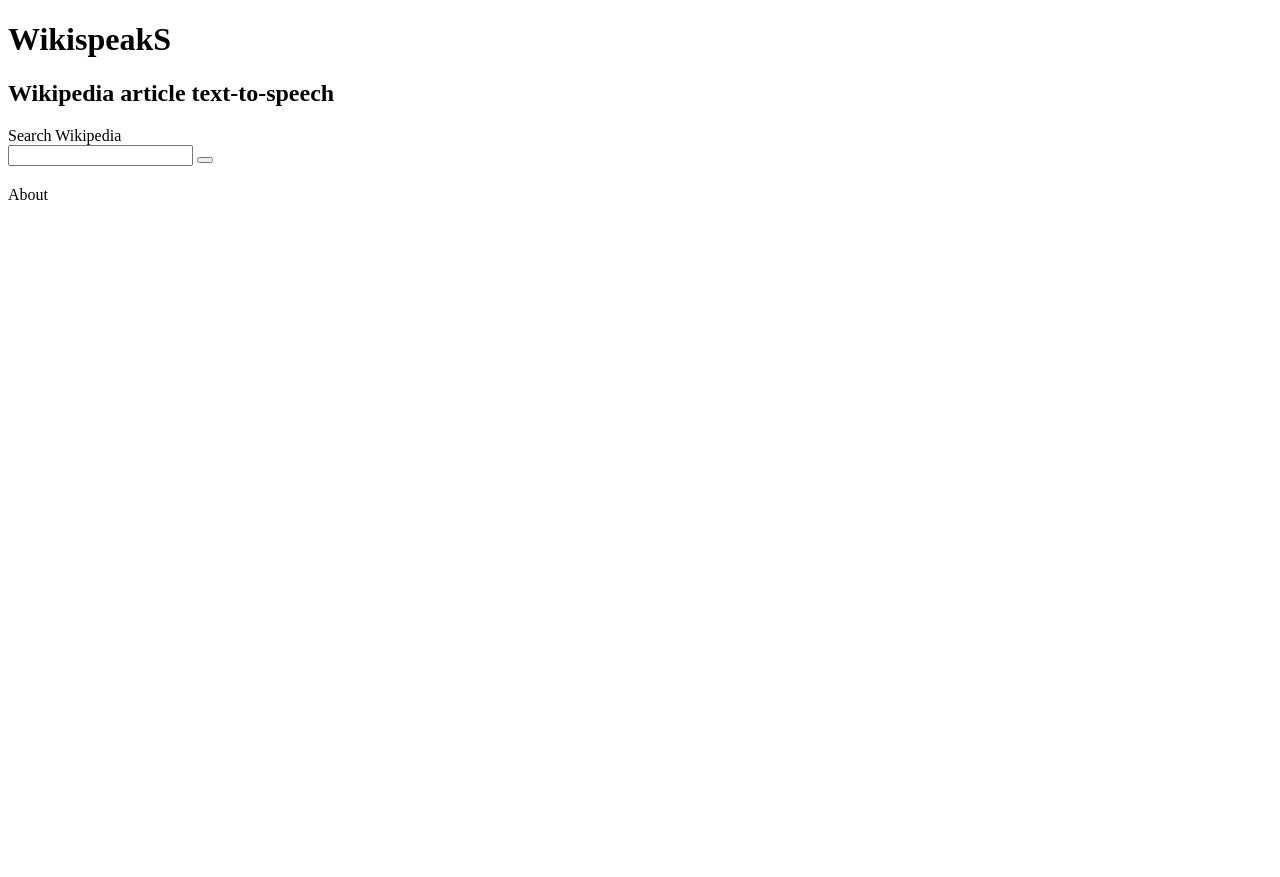
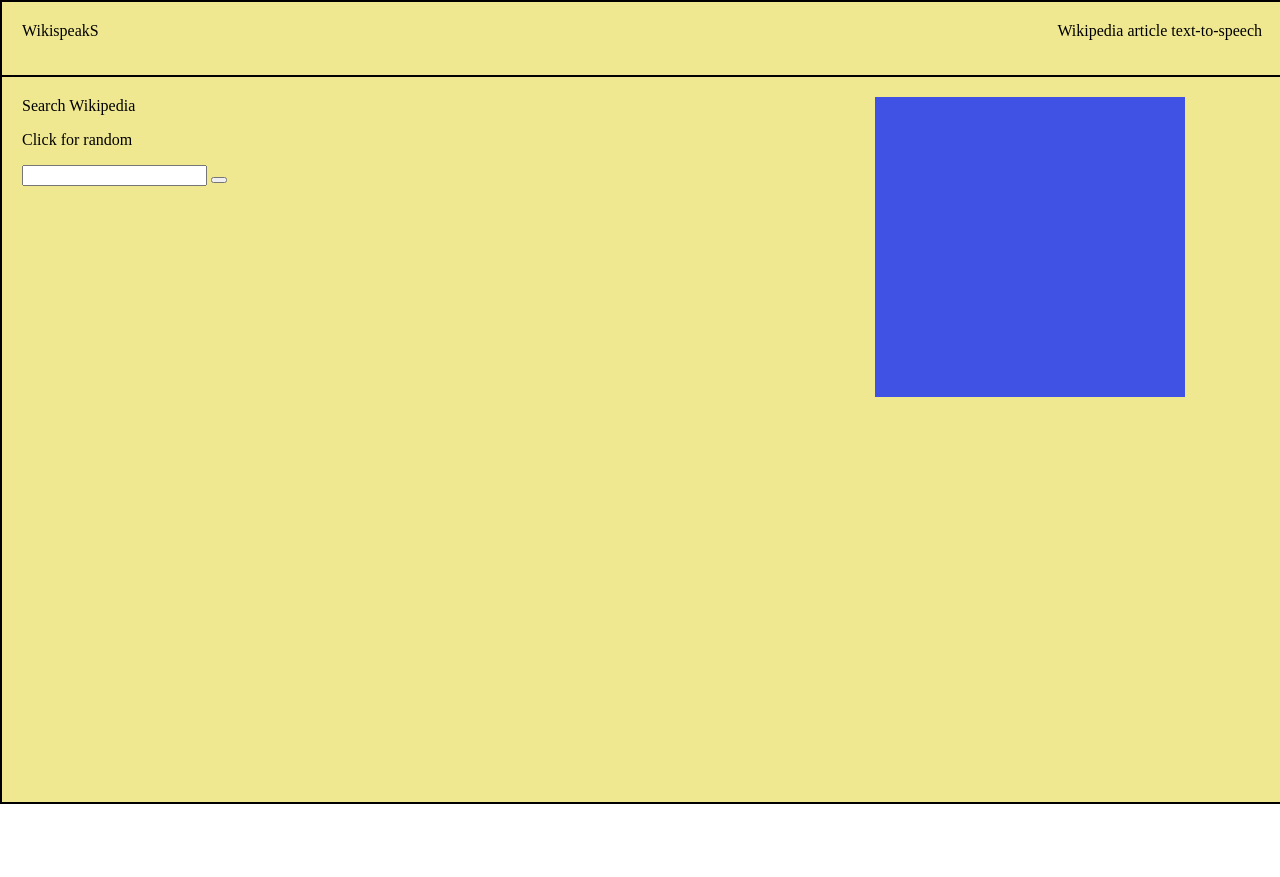
Before and after one commit to jennifer/wikispeaks-reader, a PHP site: page / in a window 1280 px wide. Before the commit the page ends 200 px from the top, so only its background shows below. Run offline with PHP 8.4, Linux system fonts and the light colour scheme; some libraries are stand-ins or nearby versions.

Commit message:
add some styling

```diff
--- a/index.html
+++ b/index.html
@@ -7,13 +7,13 @@
     <link href='style.css' rel='stylesheet' type='text/css' />
 	</head>
 	<body>
+    <main role='main'>
     <header role='banner'>
-      <h1>WikispeakS</h1>
-      <h2>Wikipedia article text-to-speech</h2>
+      <h1 class='header-left'>WikispeakS</h1><h2 class='header-right'>Wikipedia article text-to-speech</h2>
     </header>
-    <main role='main'>
-      <section class='search'>
+      <section class='search-wrapper'>
         <label for='input'>Search Wikipedia</label>
+          <p>Click for random</p>
           <form action='#' class='search-form'>
             <input type='text' class='search-input' id='input' /><span class='input-group-button'>
               <button type='submit' class='button search-button'></button>
@@ -21,24 +21,22 @@
           </form>
         <div class='error-message'></div>
       </section>
-      <section class='contents'>
+      <section class='contents-wrapper'>
         <h2 id='article-title'></h2>
         <div class='content-buttons'></div>
-        <div id='image-content'></div>
-        <div id='string' class='string' hidden></div>
-      </section>
-      <section class='media-player'>
         <audio>
           <source class="track" src="" type="audio/mpeg">
         </audio>
       </section>
+      <section class='image-wrapper'>
+        <div class='image-shadow'></div>
+        <div id='image-content'></div>
+        <div id='string' class='string' hidden></div>
+      </section>
     </main>
-    <footer role='contentinfo'>About</footer>
 	  <script src='https://code.jquery.com/jquery-3.2.1.min.js'></script>
     <script type='text/javascript' src='config.js'></script>
     <script src="https://sdk.amazonaws.com/js/aws-sdk-2.132.0.min.js"></script>
     <script src='script.js'></script>
-    <!-- <script src='polly.js'></script>
-    <audio controls id="audioPlayer" src="#" style="display: none;"> </audio> -->
 	</body>
 </html>
--- a/script.js
+++ b/script.js
@@ -29,6 +29,7 @@
   $('#image-content').html(`
     <img src='${pageImg}' class='pageimg' alt='Photo of ${articleTitle}'>
   `);
+  $(".image-shadow").height($("#pageimg").height());
 }
 
 // Get HTML string
@@ -69,7 +70,7 @@
   $('.content-buttons').append(`
     <form>
       <fieldset class='contents-links'>
-        <legend>Contents</legend>
+        <legend>Click to search</legend>
       </fieldset>
     </form>
     `);
@@ -77,7 +78,7 @@
   // Render buttons
   headersArr.forEach((item, index) => {
     $('.contents-links').append(`
-      <button class='header' data='${index}'>${item}</button>
+      <button class='header-button' data='${index}'>${item}</button>
     `)}
   );
 }
@@ -91,35 +92,36 @@
     let charLimit = 1500;
     plainTextArr.push($(item).text().substring(0, charLimit));
   });
-
-  // ??? Don't think any of these methods are working
-  plainTextArr.forEach((item, index, array) => {
-    array[index].split('.').splice(-1, 1).join('.');
+    plainTextArr.forEach((item, index, array) => {
+    array[index] = array[index].split('.').slice(0, -1).join('.');
   });
 
   //Remove unwanted array values
   let removeText = plainTextArr.length - headersArrLg;
   plainTextArr.splice(-`${removeText}`, removeText, '');
-  console.log(plainTextArr);
 }
 
 // Pass string to Polly on click
 function handleHeaderClick() {
-  $('.contents-links').on('click', '.header', event => {
+  $('.contents-links').on('click', '.header-button', event => {
     event.preventDefault();
     let index = $(event.target).attr('data');
     let pollyText = plainTextArr[index];
     getAudioFromPollyAPI(pollyText);
-    console.log(pollyText);
   });
 }
 
 //Submit parsed content to Polly API
 function getAudioFromPollyAPI (pollyText) {
-  AWS.config.accessKeyId = config.MY_KEY;
-  AWS.config.secretAccessKey = config.SECRET_KEY;
+  if (process.env.MY_KEY) {
+    AWS.config.accessKeyId = process.env.MY_KEY;
+    AWS.config.secretAccessKey = process.env.SECRET_KEY;
+  }
+  else {
+    AWS.config.accessKeyId = config.MY_KEY;
+    AWS.config.secretAccessKey = config.SECRET_KEY;
+  }
   AWS.config.region = 'us-west-2';
-
   let polly = new AWS.Polly();
   const params = {
     OutputFormat: 'mp3',
--- a/style.css
+++ b/style.css
@@ -1,3 +1,89 @@
+html, body, div, h1, h2, img, fieldset, form, label, legend, header, section {
+	margin: 0;
+	padding: 0;
+	border: 0;
+	font-size: 100%;
+	font: inherit;
+	vertical-align: baseline;
+  box-sizing: border-box;
+}
+
+main {
+  display: inline-grid;
+  grid-template-rows: 75px 100%;
+  grid-template-columns: 1fr 1fr 1fr;
+  width: 100vw;
+  height: 100vh;
+  background-color: #EFE891;
+  border: 2px solid black;
+
+}
+
+header {
+  grid-row-start: 1;
+  grid-row-end: 2;
+  grid-column-start: 1;
+  grid-column-end: 4;
+  border-bottom: 2px solid black;
+}
+
+.header-left, .header-right {
+  display: inline-block;
+  padding: 20px;
+}
+
+.header-right {
+  float: right;
+}
+
+.search-wrapper {
+  grid-row-start: 2;
+  grid-row-end: 3;
+  grid-column-start: 1;
+  grid-column-end: 2;
+  padding: 20px;
+}
+
+.contents-wrapper {
+  grid-row-start: 2;
+  grid-row-end: 3;
+  grid-column-start: 2;
+  grid-column-end: 3;
+  padding: 20px;
+}
+
+.image-wrapper {
+  grid-row-start: 2;
+  grid-row-end: 3;
+  grid-column-start: 3;
+  grid-column-end: 4;
+  padding: 20px;
+}
+
+.header-button {
+  display: block;
+  width: 100%;
+  height: 40px;
+  background-color: #F6F6F6;
+  border-width: 2px 2px 0 2px;
+  border-style: solid;
+  border-color: black;
+}
+
+.header-button:last-of-type {
+  background-color: #F12D2D;
+  border-bottom: 2px solid black;
+}
+
 .pageimg {
-	width: 600px;
+	width: 80%;
+  border: 2px solid;
+  position: absolute;
 }
+
+.image-shadow {
+  width: 80%;
+  height: 300px;
+  margin-right: 20px;
+  background-color: #3F52E3;
+}
```
Also changed, not shown: 1 other file. Lines whose indentation alone changed are shown as unchanged.
